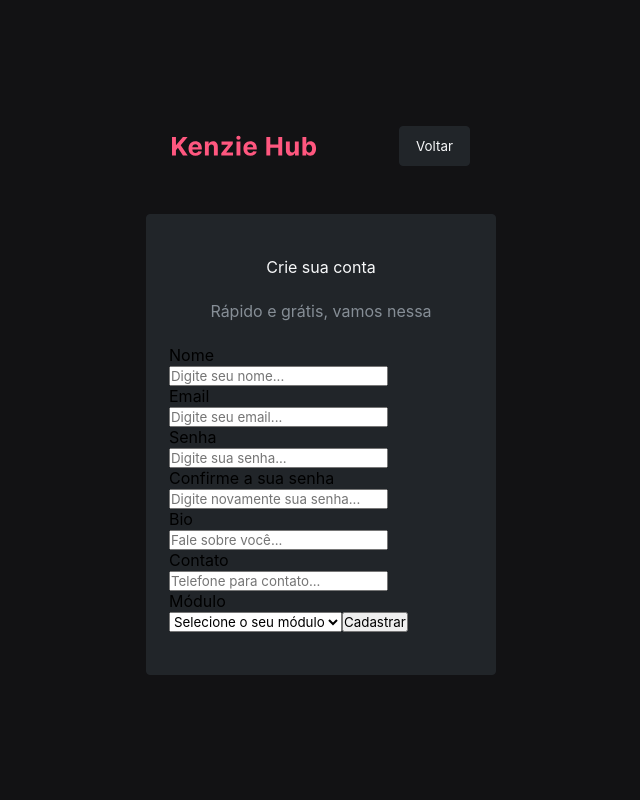
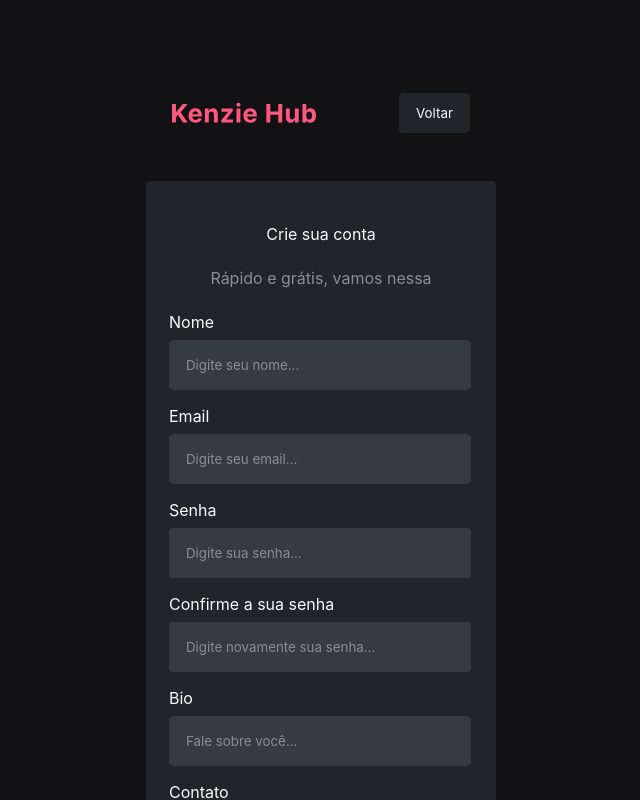
Before and after one commit to gabryelmaraujo/dev-skills, a React (Create React App) app in the folder kenzie-hub/: page / in a window 1280 px wide. Shown: the top 800 px of the page, without its empty margins (319-959 px from the left). Built offline with nearby package versions, Linux system fonts and the light colour scheme.

Commit message:
feat: register form styles

```diff
--- a/kenzie-hub/src/Components/RegisterForm/index.jsx
+++ b/kenzie-hub/src/Components/RegisterForm/index.jsx
@@ -1,6 +1,9 @@
+import StyledForm from "./styles";
+
 const RegisterForm = () => {
   return (
-    <form action="" className="RegisterForm">
+    <StyledForm className="RegisterForm">
+      <div className="formInputs">
         <label htmlFor="name">Nome</label>
         <input type="text" id="name" placeholder="Digite seu nome..." />
 
@@ -35,9 +38,9 @@ const RegisterForm = () => {
           <option value="M5">Módulo 5</option>
           <option value="M6">Módulo 6</option>
         </select>
-
+      </div>
       <button className="registerBttn">Cadastrar</button>
-    </form>
+    </StyledForm>
   );
 };
 
--- /dev/null
+++ b/kenzie-hub/src/Components/RegisterForm/styles.js
@@ -0,0 +1,75 @@
+import React from "react"
+import styled from "styled-components"
+
+
+const StyledForm = styled.form`
+
+    width: 100%;
+
+    label{
+        display: block;
+
+        margin-bottom: 0.5rem;
+
+        color: var(--grey-0);
+    }
+
+    button{
+        width: 100%;
+        height: 3rem;
+        margin-bottom: 1rem;
+    }
+
+    input{
+        padding: 0 1rem;
+        margin-bottom: 1rem;
+
+        width: 88%;
+        height: 3rem;
+
+        background-color: var(--grey-2);
+        color: var(--grey-1);
+
+        border: 0.06rem solid var(--grey-2);
+        border-radius: 0.25rem;
+
+    }
+
+    input::placeholder{
+        color: var(--grey-1);
+    }
+
+    select{
+        padding: 0 1rem;
+        margin-bottom: 1rem;
+
+        width: 100%;
+        height: 3rem;
+
+        background-color: var(--grey-2);
+        color: var(--grey-1);
+
+        border: 0.06rem solid var(--grey-2);
+        border-radius: 0.25rem;
+    }
+
+    button{
+        margin-top: 1rem;
+        background-color: var(--brand-1);
+        color: var(--grey-0);
+
+        border: 0.06rem solid var(--brand-1);
+        border-radius: 0.25rem;
+    }
+
+    button:hover{
+        background-color: var(--brand-focus);
+    }
+
+    button:disabled{
+        background-color: var(--brand-negative);
+        border: 0.06rem solid var(--brand-negative);
+    }
+`
+
+export default StyledForm
--- a/kenzie-hub/src/pages/RegisterPage/styles.js
+++ b/kenzie-hub/src/pages/RegisterPage/styles.js
@@ -4,6 +4,8 @@ import styled from "styled-components";
 const RegisterPageContainer = styled.div`
 
     width: 23.75rem;
+
+    margin-top: 26rem;
 
     .registerPageHeader{
         display: flex;
@@ -18,6 +20,8 @@ const RegisterPageContainer = styled.div`
 
         border: 0.063rem solid var(--grey-3);
         border-radius: 0.25rem;
+
+        margin-bottom: 2rem;
     }
 
     .registerFormHeader{
```
Lines whose indentation alone changed are shown as unchanged.
